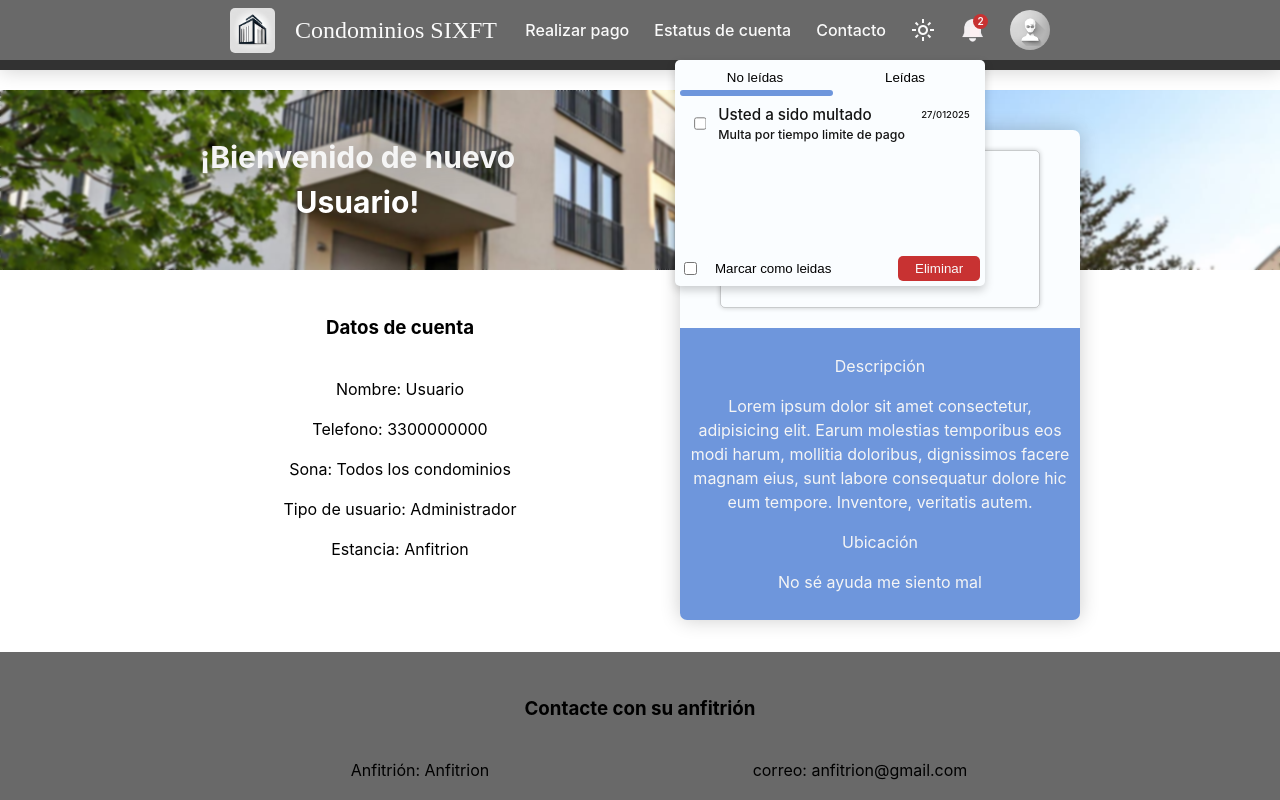
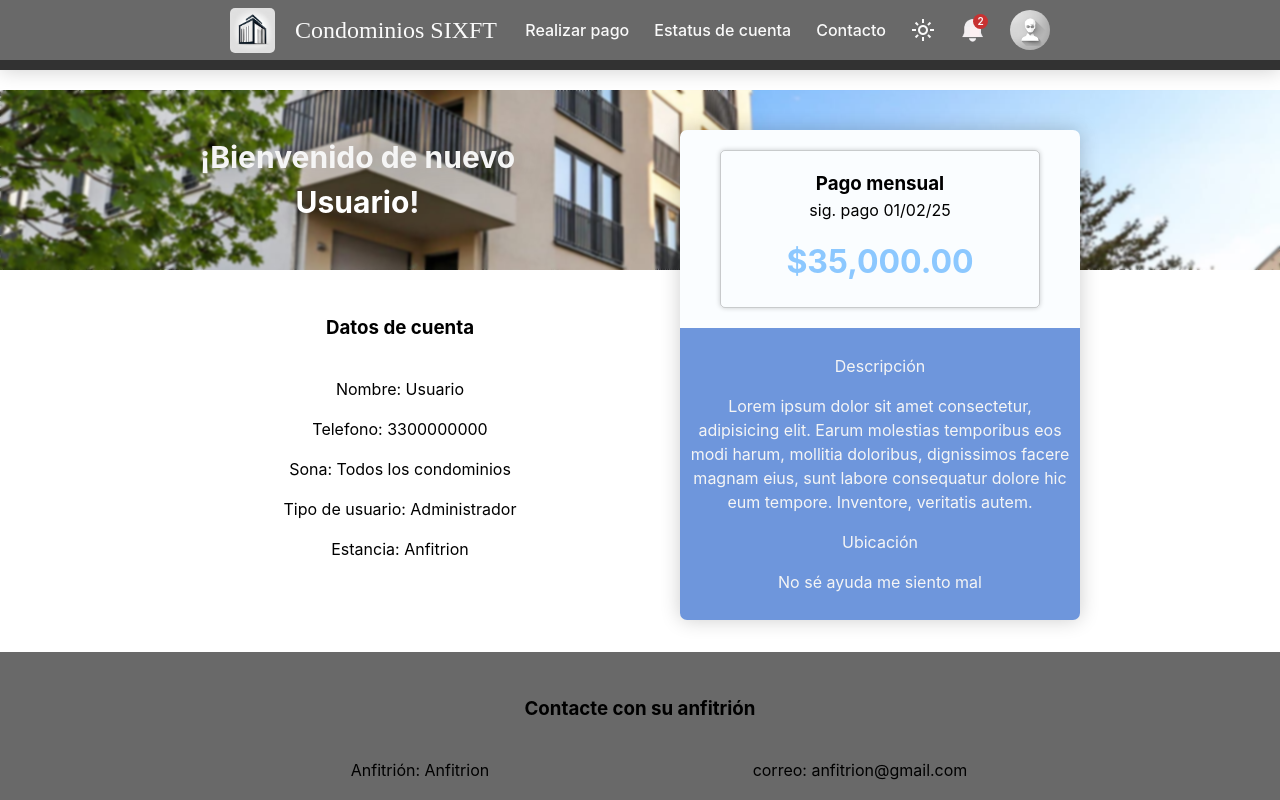
Before and after one commit to FrancitiX/stCondominio, a React (Vite) app: page /home in a window 1280 px wide. Shown: the top 800 px of the page. Built offline with nearby package versions, Linux system fonts and the light colour scheme.

Commit message:
add notifications

```diff
--- a/src/components/Nav-bar.jsx
+++ b/src/components/Nav-bar.jsx
@@ -96,7 +96,7 @@ function NavBar() {
                       Leídas
                     </button>
                   </div>
-                  <div className={styles.underline}></div>
+                  <div className={classNames(styles.underline, notifyStatus && styles.active)}></div>
                 </div>
 
                 <div className={styles.notifications_container}>
--- a/src/styles/components/Nav.module.css
+++ b/src/styles/components/Nav.module.css
@@ -119,7 +119,7 @@ header a:hover:not(.title):not(.notify_url) {
   right: 0;
   padding: 5px;
   min-width: 300px;
-  /* display: none; */
+  display: none;
   background: var(--bgColor);
   box-shadow: 0 4px 10px var(--shadow);
   border-radius: 5px;
@@ -207,12 +207,19 @@ header a:hover:not(.title):not(.notify_url) {
   background: var(--bgColor2);
 }
 
+.notify_button.active {
+  color: var(--specialText);
+}
+
 .underline {
   width: 49%;
   border: 3px solid var(--bgColor3);
   border-radius: 5px;
-  /* transform: translateX(100%); */
   transition: 0.3s;
+}
+
+.underline.active {
+  transform: translateX(97%);
 }
 
 .notifications_mask {
```
